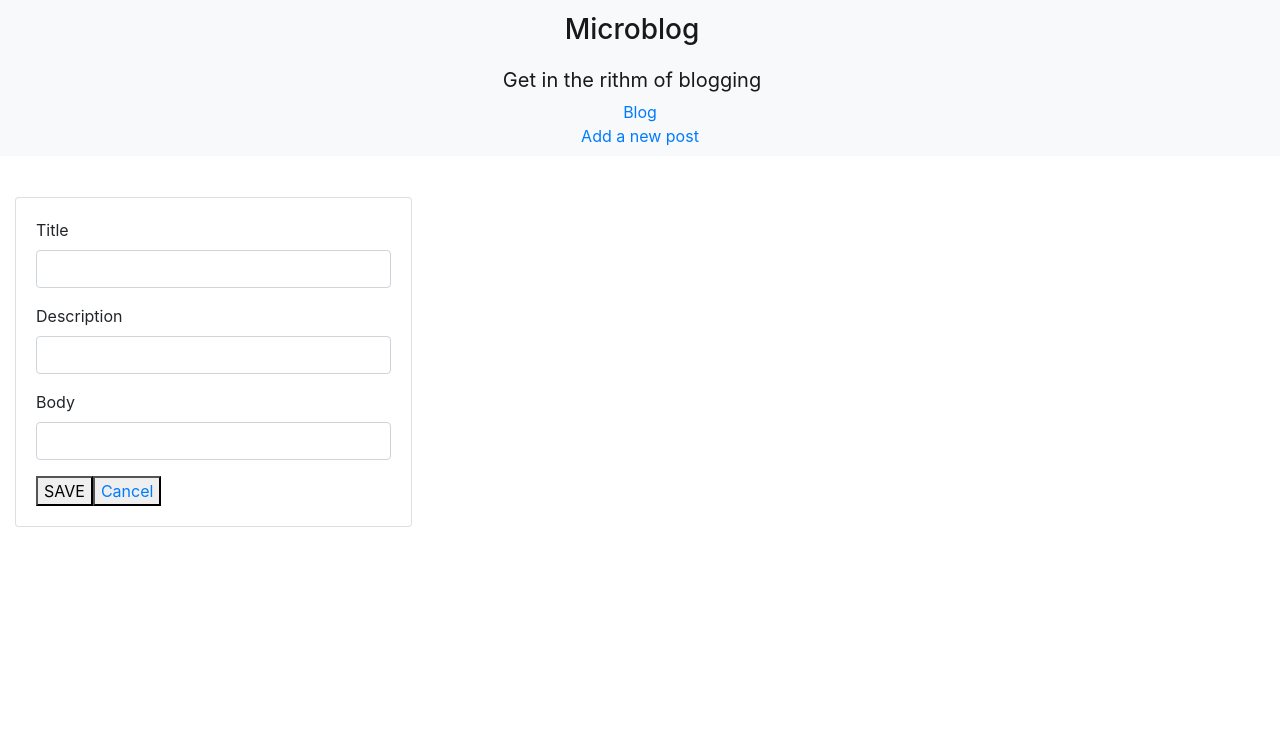
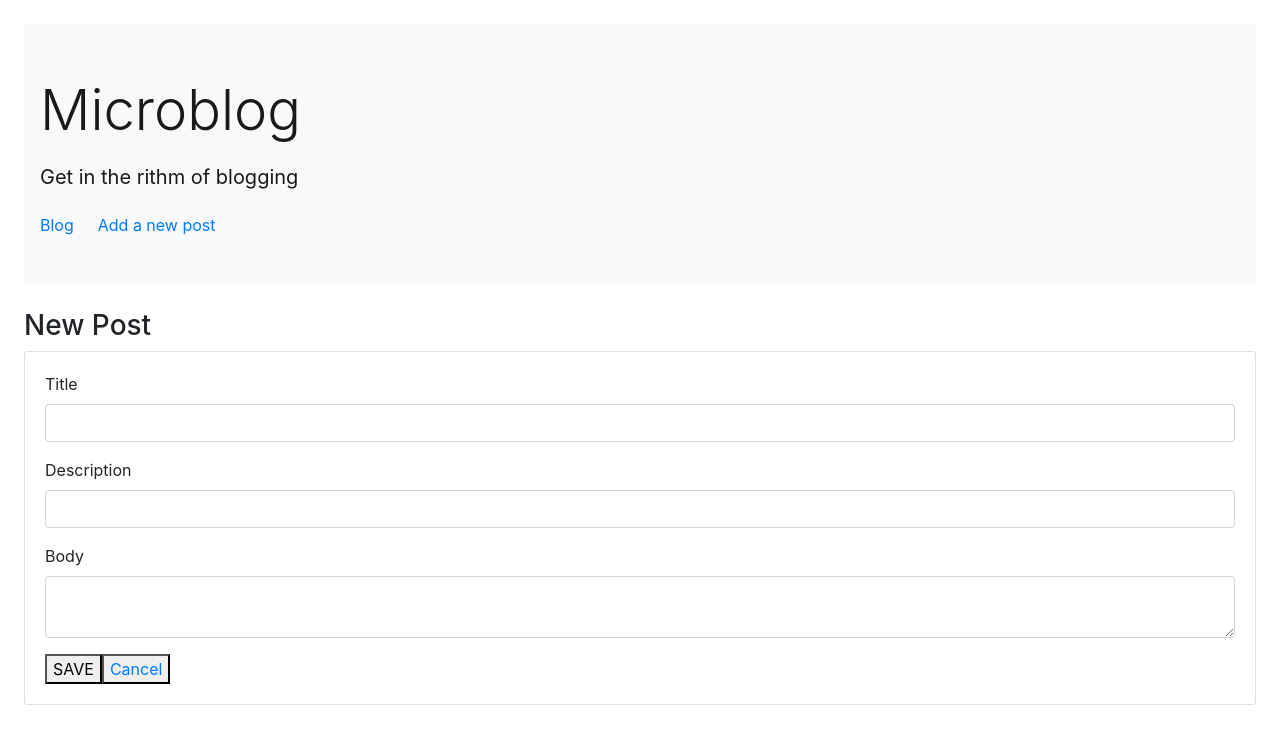
Before and after one commit to mvatanya/Microblog-UI, a React (Create React App) app: page /new in a window 1280 px wide. Shown: the top 744 px of the page. Built offline with nearby package versions, Linux system fonts and the light colour scheme.

Commit message:
added boostrap style

```diff
--- a/src/App.js
+++ b/src/App.js
@@ -12,7 +12,7 @@ class App extends Component {
   render() {
     return(
       <div className="App">
-        <NavBar />
+        <NavBar/>
         <main>
           <Routes posts={this.state.posts} titles={this.state.titles}/>
         </main>
--- a/src/CommentForm.js
+++ b/src/CommentForm.js
@@ -35,8 +35,8 @@ class CommentForm extends Component {
 
     return (
       <div>
-        <div>New Comments</div>
-        <form onSubmit={this.handleSubmit}>
+        {/* <div>New Comments</div> */}
+        <form onSubmit={this.handleSubmit} >
               <div className="form-group">
                 <input
                   id="comment"
@@ -47,7 +47,8 @@ class CommentForm extends Component {
                   onChange={this.handleChange}
                 />
               </div>
-              <button>Add</button>
+              <button className="btn btn-primary float-right d-inline" >Add</button>
+              <br></br>
           </form>
       </div>
     );
--- a/src/Home.js
+++ b/src/Home.js
@@ -29,12 +29,12 @@ class Home extends Component {
 
       return (
         <Link to={id} key={id}>
-        <Card  style={{ width: '25rem' }}>
+        <Card  style={{ height: '8rem' }}>
           <Card.Body>
-            <Card.Title>{title.title}</Card.Title>
-            <Card.Text>{title.description}</Card.Text>
+            <Card.Title className="mt-3 mb-3">{title.title}</Card.Title>
+            <Card.Subtitle className="mb-2 text-muted">{title.description}</Card.Subtitle>
           </Card.Body>
-          <Button onClick={this.handleClickX} id={id}>X</Button>
+          {/* <Button onClick={this.handleClickX} id={id} className="btn-outline-light">X</Button> */}
         </Card>
         </Link>
 
@@ -42,8 +42,8 @@ class Home extends Component {
 
     })
     return(
-      <div>
-        <div>Welcome to Microblog</div>
+      <div className="m-4">
+        <div className="mb-3">Welcome to Microblog, our innovative site for communicating on the information superhighway.</div>
         <CardColumns>{allTitles}</CardColumns>
       </div>
     )
--- a/src/NavBar.js
+++ b/src/NavBar.js
@@ -7,24 +7,18 @@ class NavBar extends Component {
   render() {
     return (
       <div>
-
-        <Navbar expand="lg" variant="light" bg="light" className="flex-column">
-
-            <Navbar.Brand ><h3>Microblog</h3></Navbar.Brand>
-            <NavItem>
+        <Navbar expand="lg" variant="light" bg="light" className="flex-column ml-4 m-4 pt-5 pb-5">
+            <Navbar.Brand className="mr-auto" ><h3 className="display-4">Microblog</h3></Navbar.Brand>
+            <NavItem className="mr-auto mb-3">
               <Navbar.Brand >Get in the rithm of blogging</Navbar.Brand>
             </NavItem>
 
-            <NavItem>
-              <NavLink to="/">Blog</NavLink>
-            </NavItem>
-
-            <NavItem>
+            <NavItem className="mr-auto">
+              <NavLink className="mr-4" to="/">Blog</NavLink>
               <NavLink to="/new">Add a new post</NavLink>
             </NavItem>
 
         </Navbar>
-
 
 
       </div>
--- a/src/NewPostForm.js
+++ b/src/NewPostForm.js
@@ -57,8 +57,9 @@ class NewPostForm extends Component {
 
     return (
 
-      <div className="col-lg-4">
-        <h3 className="text-white">New Post</h3>
+      <div className="m-4">
+
+        <h3 className="display-5">New Post</h3>
         <div className="card">
           <div className="card-body">
             <form onSubmit={this.handleSubmit}>
@@ -85,7 +86,7 @@ class NewPostForm extends Component {
               </div>
               <div className="form-group">
                 <label>Body</label>
-                <input
+                <textarea
                   id="body"
                   name="body"
                   className="form-control"
--- a/src/PostDetail.js
+++ b/src/PostDetail.js
@@ -62,15 +62,17 @@ class PostDetail extends Component {
 
     return (
 
-      <div>
+      <div className= "m-4">
         <h2>{post.title}</h2>
         <h4>{post.description}</h4>
         <div>{post.body}</div>
-        <div><b>Comments</b></div>
+        <div className="mt-3"><b>Comments</b></div>
         <ul>{matchPostComment}</ul>
         <div><CommentForm postId={postId} /></div>
-        <button onClick={this.turnOnEditMode}>Edit</button>
-        <button onClick={this.handleClickX}>Delete</button>
+        <div className="mt-3">
+          <button onClick={this.turnOnEditMode} className="btn btn-primary mr-1">Edit</button>
+          <button onClick={this.handleClickX} className="btn btn-primary">Delete</button>
+        </div>
         {this.state.editMode && (<div><EditPostForm id={this.props.match.params.id} turnOffEditMode={this.turnOffEditMode}/></div>)}
       </div>
     );
--- a/src/rootReducer.js
+++ b/src/rootReducer.js
@@ -90,8 +90,6 @@ function rootReducer(state = DEFAULT_STATE, action) {
     let newPosts = {...state.posts}
     newPosts[id] = {title, description, body }
 
-
-
     return {
       ...state,
       posts: newPosts
```
